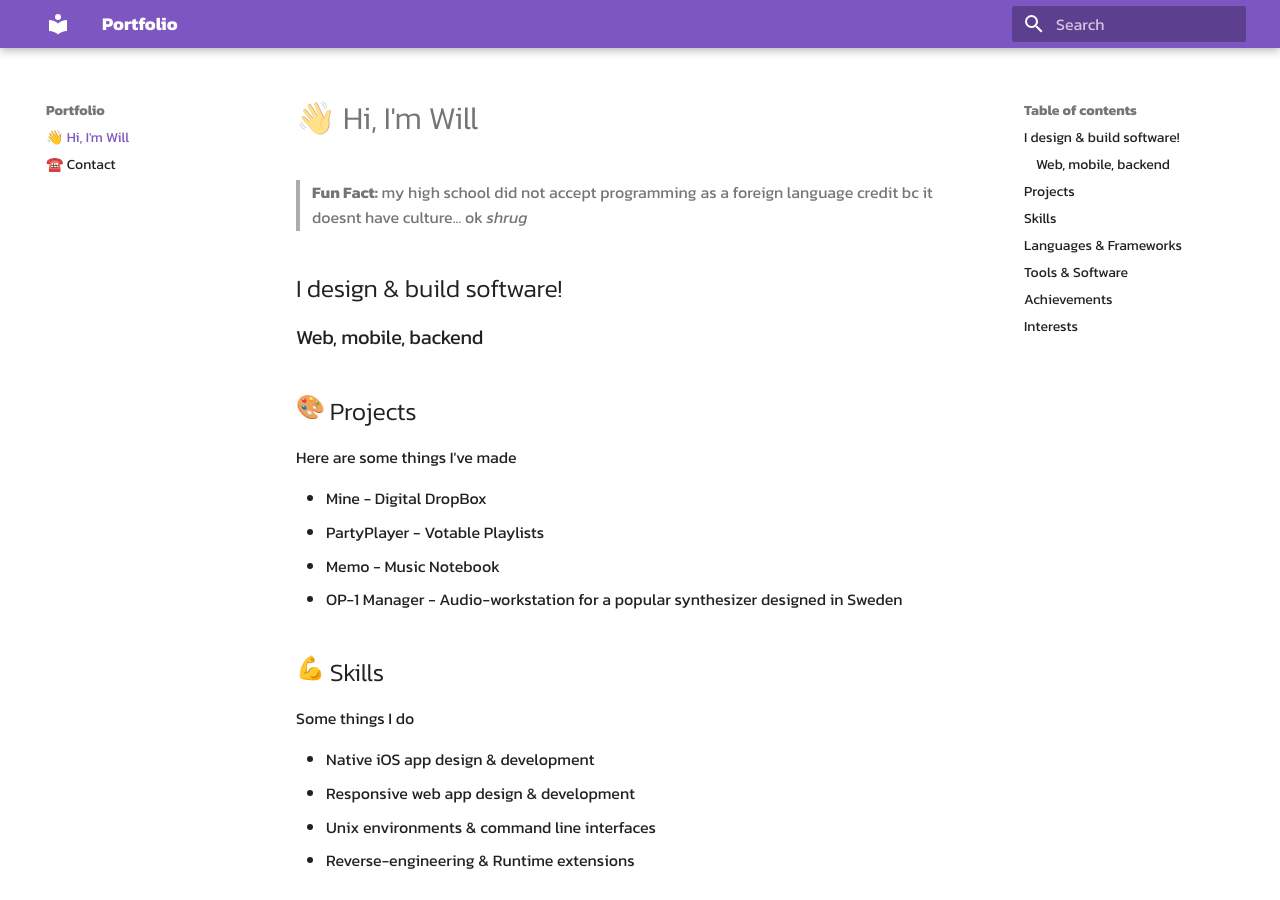
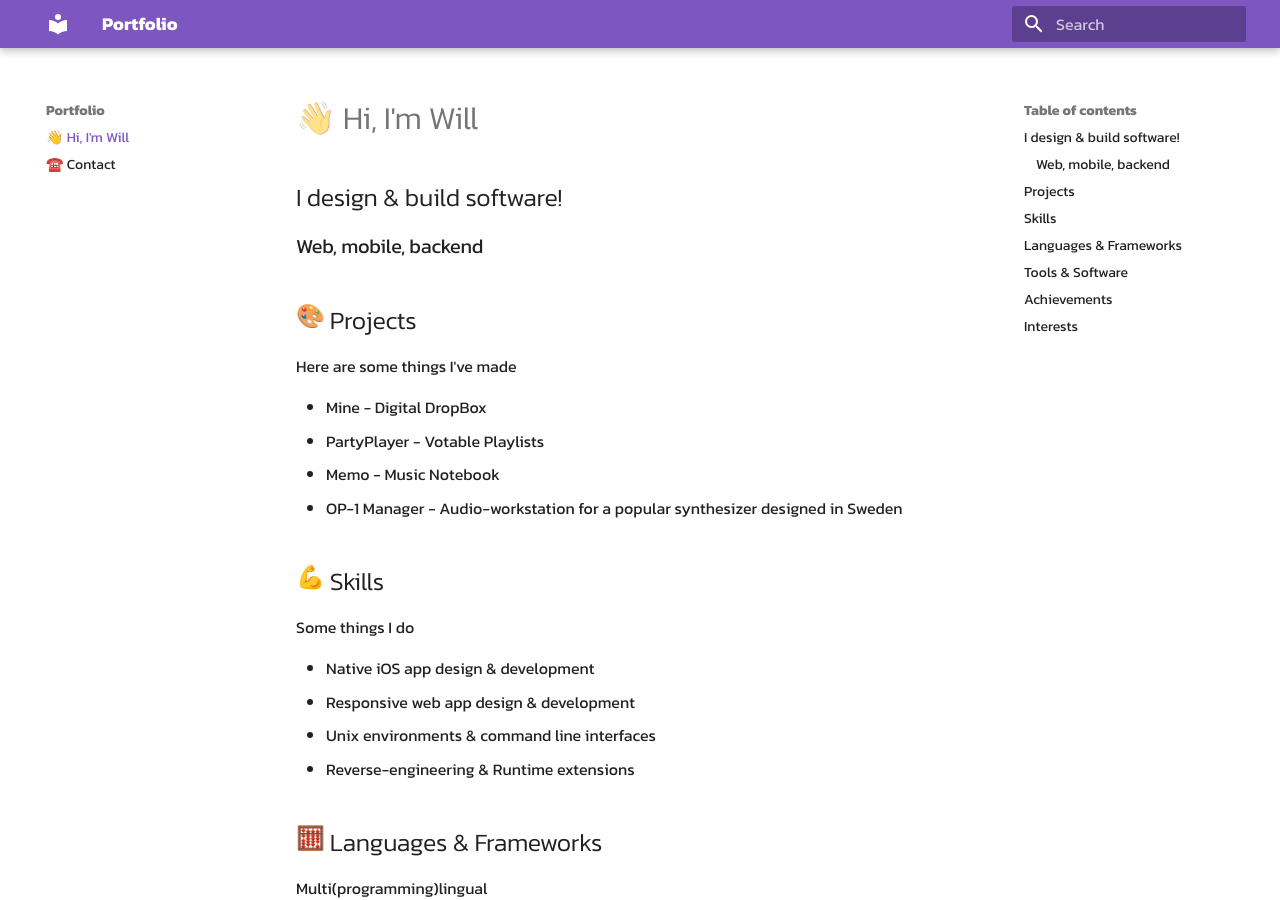
Before and after one commit to willsmillie/portfolio, an MkDocs documentation site: the page built from docs/index.md, in a window 1280 px wide and 900 px high. Built offline with MkDocs 1.6.1 and Material for MkDocs 9.7.7, drawn with Linux system fonts in a browser that asks for light colours; emoji names are drawn with the system emoji font.

Commit message:
initial commit

```diff
--- a/docs/index.md
+++ b/docs/index.md
@@ -1,6 +1,4 @@
 # 👋 Hi, I'm Will
-
-> **Fun Fact:** my high school did not accept programming as a foreign language credit bc it doesnt have culture... ok _shrug_
 
 ## I design & build software!
 
```
